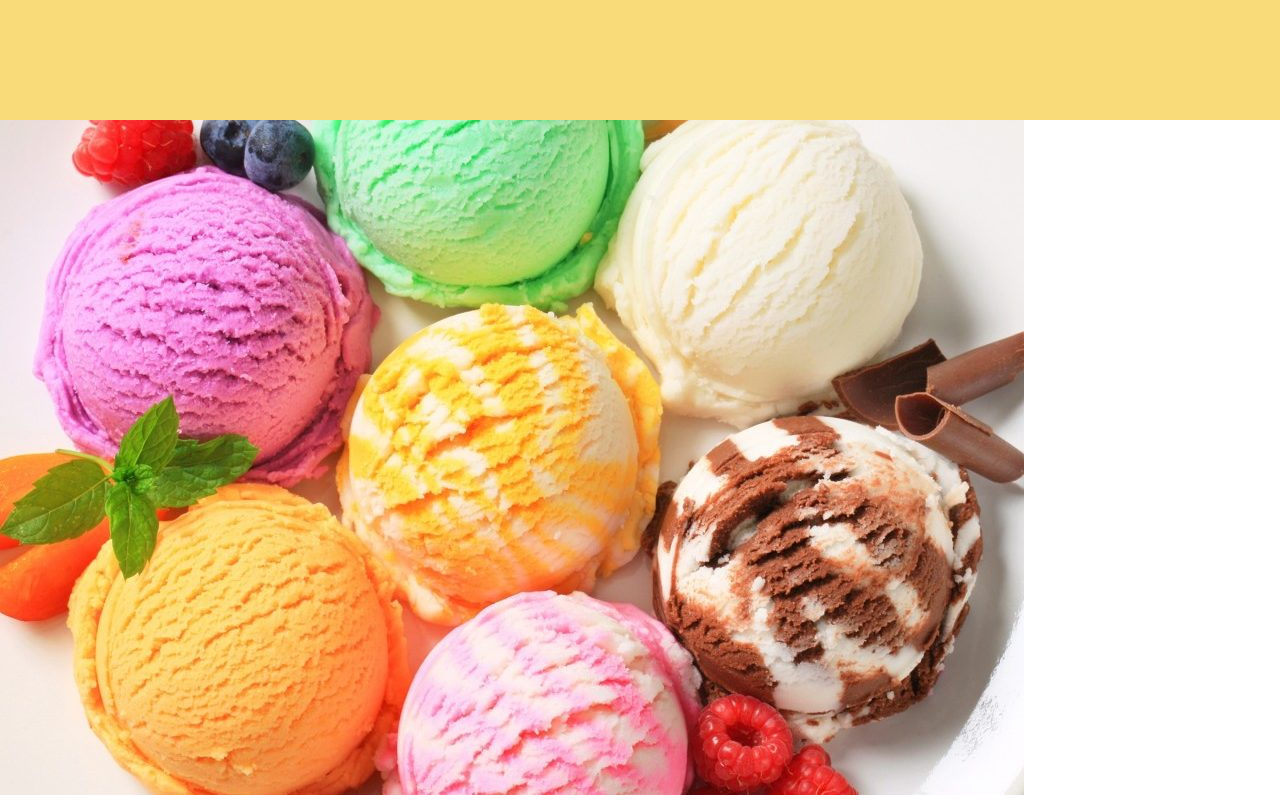
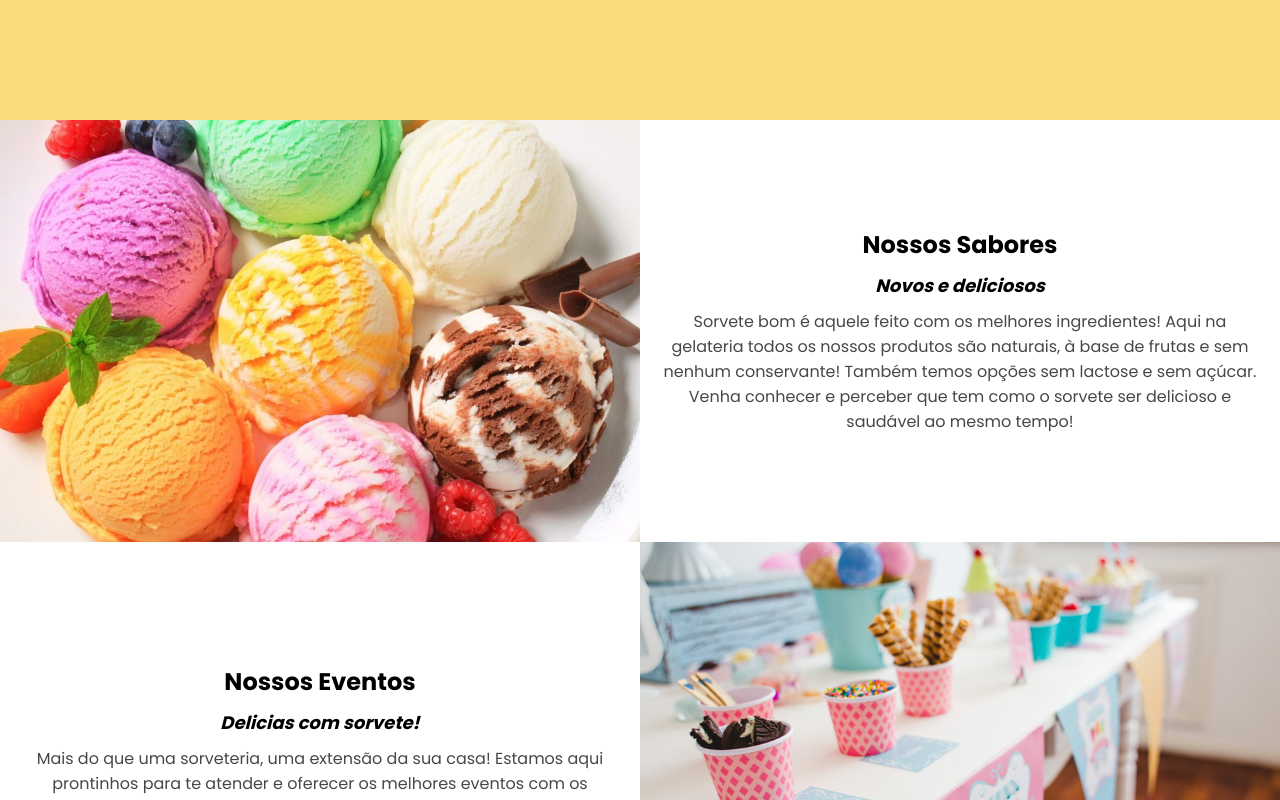
Before and after one commit to Robson-Lima-Jr/projeto15-sorveteria-react, a Next.js app: page / in a window 1280 px wide. Shown: the part 780-1580 px from the top of the page. Built offline with nearby package versions, Linux system fonts and the light colour scheme.

Commit message:
pagina principal, concluida

```diff
--- a/src/app/globals.css
+++ b/src/app/globals.css
@@ -18,5 +18,20 @@
 h1 {
   font-size: 100px;
   color: white;
-  text-shadow:  3px 5px 2px var(--corCinzaMedio);
+  text-shadow: 3px 5px 2px var(--corCinzaMedio);
 }
+
+h3 {
+  font-size: 24px;
+}
+
+h4 {
+  font-size: 18px;
+  font-style: italic;
+}
+
+p {
+  font-size: 16px;
+  text-align: center;
+  color: var(--corCinzaMedio);
+}
--- a/src/app/page.module.css
+++ b/src/app/page.module.css
@@ -15,3 +15,25 @@
     justify-content: center;
     align-items: center;
 }
+
+.sabores_main {
+    width: 100%;
+    display: flex;
+    flex-wrap: wrap;
+}
+
+.imagens_config {
+    width: 50%;
+    height: auto;
+}
+
+.container_texto {
+    width: 50%;
+    display: flex;
+    flex-direction: column;
+    align-items: center;
+    justify-content: center;
+    gap: 10px;
+
+    padding: 0px 20px;
+}
```
